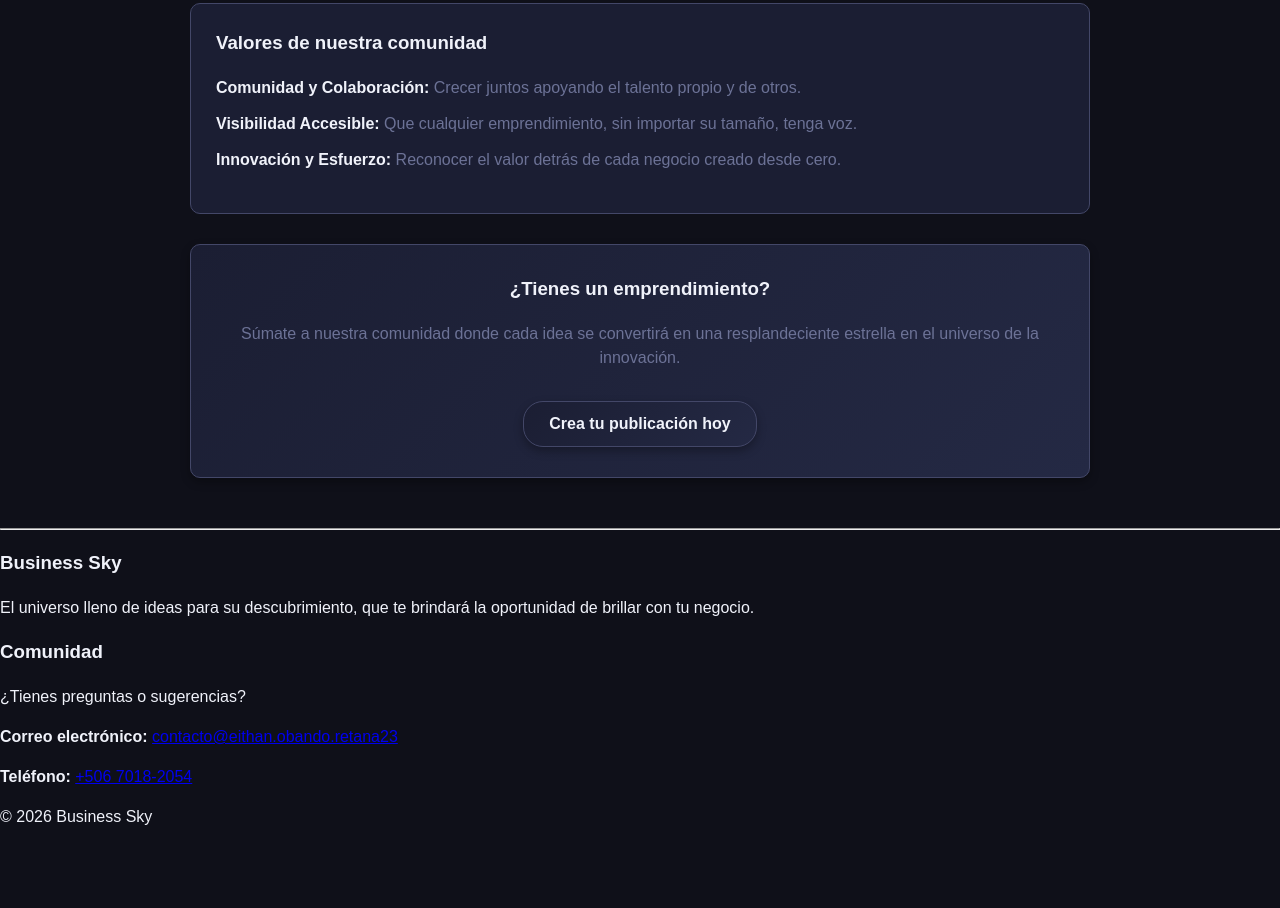
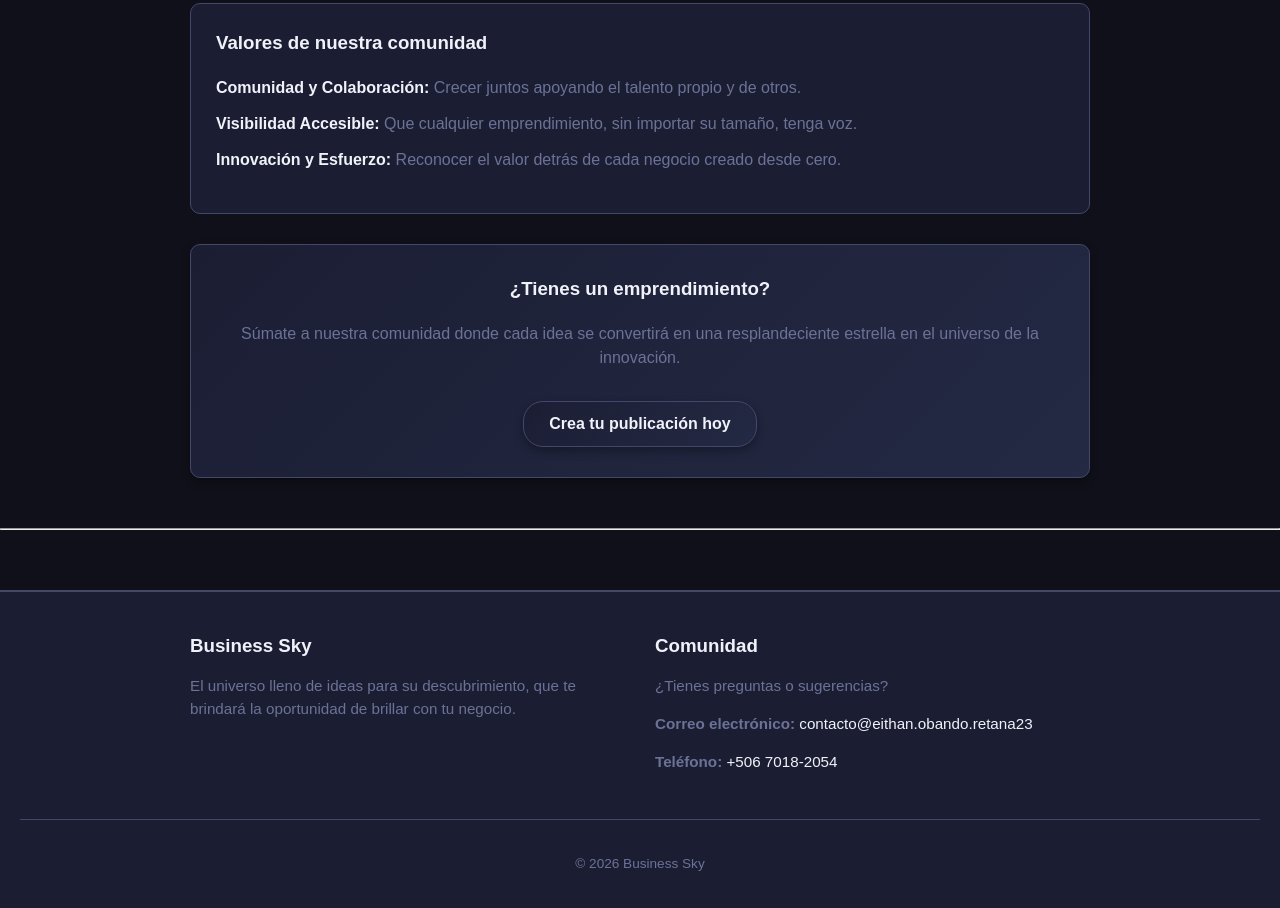
Before and after one commit to Eithan2316/Proyecto_Diseno, a plain HTML site: page index.html in a window 1280 px wide. Shown: the part 4481-5389 px from the top of the page. Before the commit the page ends 5326 px from the top, so only its background shows below. Drawn offline with Linux system fonts and the light colour scheme; files whose address does not match are found by name.

Commit message:
Se agrega el diseño del pie de página

```diff
--- a/Estilos/style.css
+++ b/Estilos/style.css
@@ -338,6 +338,47 @@ a.llamado-accion {/*Se llama al enlace interno en la clase*/
 a.llamado-accion:hover {/*Se dará un atributo que cambiará el enlace cuando un mouse pase sobre él*/
     background-color: var(--purple-navy);/*Cambia de color el fondo*/
 }
+/*Diseño del pie de página*/
+.final_pagina {/*Es el que contiene toda la infromación dentro del pie de página*/
+    background-color: var(--space-cadet-dark);/*Color del fondo*/
+    color: var(--texto-claro);/*Color de letra*/
+    padding: 40px 20px 20px 20px;/*Espacio interior*/
+    margin-top: 60px;/*Deja un margen exterior*/
+    border-top: 2px solid var(--purple-navy);/*Hace una línea en el borde superior*/
+}
+.final_contenido {/*Es la estructura interna del pie de página*/
+    max-width: 900px;/*Limita el ancho del contenido*/
+    margin: 0 auto;/*Centra el bloque horizontal*/
+    display: grid;/*Escoge la estructura de grid*/
+    grid-template-columns: repeat(auto-fit, minmax(260px, 1fr));/*Crea columnas automáticas y responsivas*/
+    gap: 30px;/*Deja una separación entre los elemnetos*/
+    margin-bottom: 30px;/*Deja un margen inferior*/
+}
+.seccion_final h3, .final_contenido h3 {/*En la sección final y el contenido definimos ciertos atributos del encabezado h3*/
+    color: var(--texto-claro);/*Se le da un color de letra*/
+    margin-top: 0;/*Elimina el margen superior*/
+    margin-bottom: 15px;/*Deja un margen en la parte baja*/
+}
+.seccion_final p, .final_contenido p {/*En la sección final y el contenido definimos ciertos atributos del párrafo*/
+    color: var(--dark-blue-gray);/*El color de letra*/
+    font-size: 0.95rem;/*El tamaño de letra*/
+}
+.final_contenido a {/*Trata los atributos de los enlances en dicha sección*/
+    color: var(--texto-claro);/*Color de la letra*/
+    text-decoration: none;/*Le quita el subrayado*/
+    transition: color 0.3s ease;/*Le deja una animación para cambiar el color gradualmente*/
+}
+.final_contenido a:hover {/*Muestra los atributos que se mostrarán al pasar el mouse sobre él enlace*/
+    color: var(--dark-blue-gray);/*El color de letra*/
+    text-decoration: underline;/*Activa el subrayado si pasa el mouse*/
+}
+.creditos_finales {/*Muestra la última parte, donde s emuestra el año y la empresa en lo final del footer*/
+    text-align: center;/*Alínea el texto al centro*/
+    border-top: 1px solid var(--purple-navy);/*Agrega un borde arriba*/
+    padding-top: 20px;/*Agrega un espacio interior*/
+    font-size: 0.85rem;/*Agrega un tamaño de letra predeterminado*/
+    color: var(--dark-blue-gray);/*Le da un color de letra*/
+}
 /*Diseño responsivo*/
 @media (max-width: 768px) {/*Cambia los estilos dentro del contenedor cuando la pantalla mide una cantidad específica de ancho o menos*/
     nav ul {/*Trata con el menú de navegación*/
--- a/index.html
+++ b/index.html
@@ -204,7 +204,7 @@
             <h3> Business Sky </h3>
             <p> El universo lleno de ideas para su descubrimiento, que te brindará la oportunidad de brillar con tu negocio.</p>
         </div>
-        <div class="final_contenido"><!--Se crea un div que tendrá la información de contacto-->
+        <div class="seccion_final"><!--Se crea un div que tendrá la información de contacto-->
             <h3> Comunidad </h3>
             <p> ¿Tienes preguntas o sugerencias? </p>
             <p> <strong> Correo electrónico: </strong>
@@ -214,9 +214,9 @@
                 <a href="tel:+50670182054"> +506 7018-2054 </a>
             </p>
         </div>
-        <div class="creditos_finales"><!--Se atribuyen los créditos finales y el año de realización-->
+    </div>
+    <div class="creditos_finales"><!--Se atribuyen los créditos finales y el año de realización-->
         <p> &copy; 2026 Business Sky </p>
         </div>
-    </div>
 </footer>
 </html>
```
